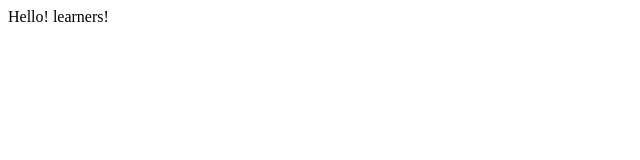
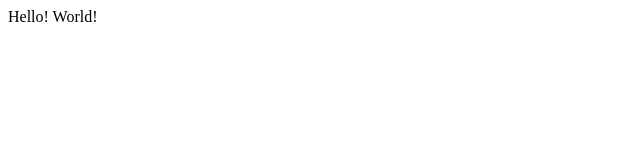
Before and after one commit to Harshsolanki11/test-repo, a plain HTML site: page index.html in a window 1280 px wide. Shown: the full height of the page, 0-640 px from the left. Drawn offline with Linux system fonts and the light colour scheme.

Commit message:
text-changes

```diff
--- a/index.html
+++ b/index.html
@@ -1,5 +1,5 @@
 <html>
     <body>
-        Hello! learners!
+        Hello! World!
     </body>
 </html>
```
